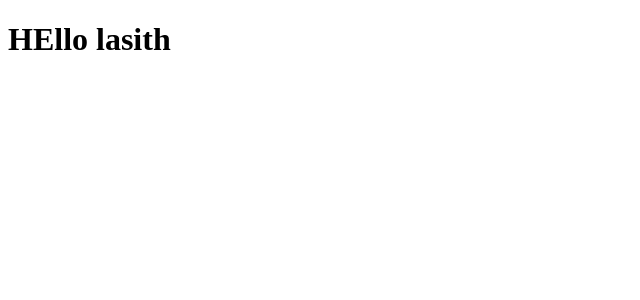
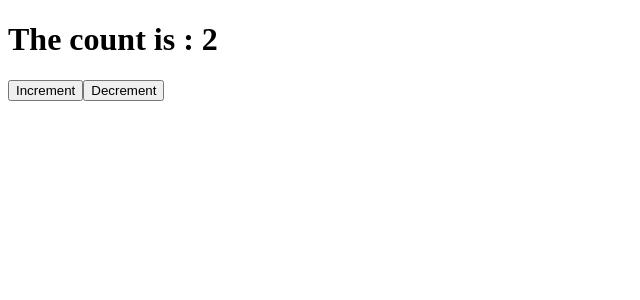
Before and after one commit to Lasith22/data-structures-and-algorithms, a React (Vite) app in the folder practice react/: page / in a window 1280 px wide. Shown: the top 300 px of the page, without its empty margins (0-640 px from the left). Built offline with nearby package versions, Linux system fonts and the light colour scheme.

Commit message:
learn redux toolkit

```diff
--- a/practice react/package.json
+++ b/practice react/package.json
@@ -10,8 +10,10 @@
     "preview": "vite preview"
   },
   "dependencies": {
+    "@reduxjs/toolkit": "^2.3.0",
     "react": "^18.3.1",
-    "react-dom": "^18.3.1"
+    "react-dom": "^18.3.1",
+    "react-redux": "^9.1.2"
   },
   "devDependencies": {
     "@types/react": "^18.3.3",
--- a/practice react/src/App.jsx
+++ b/practice react/src/App.jsx
@@ -5,17 +5,11 @@ import DisplayCount from './components/props/DisplayCount';
 import UseState from './components/hooks/UseState';
 import TestUseEffect from './components/hooks/UseEffect';
 import UseRef from './components/hooks/UseRef';
+import ReduxCounter from './components/redux1/ReduxCounter';
 function App() {
-  const [count, setCount] = useState(1);
-
   return (
     <>
-      <Hello />
-      {/* <LearnProps name="lasithsss" />
-      <DisplayCount count={count} setCount={setCount} /> */}
-      {/* <UseState /> */}
-      {/* <TestUseEffect /> */}
-      {/* <UseRef /> */}
+      <ReduxCounter />
     </>
   );
 }
--- /dev/null
+++ b/practice react/src/components/redux1/ReduxCounter.jsx
@@ -0,0 +1,18 @@
+import React, { useState } from 'react';
+import { useDispatch, useSelector } from 'react-redux';
+import { decrement, increment } from './counter';
+
+const ReduxCounter = () => {
+  const { count } = useSelector((state) => state.counter);
+  const dispatch = useDispatch();
+  return (
+    <>
+      <h1>The count is : {count} </h1>
+
+      <button onClick={() => dispatch(increment())}>Increment</button>
+      <button onClick={() => dispatch(decrement())}>Decrement</button>
+    </>
+  );
+};
+
+export default ReduxCounter;
--- /dev/null
+++ b/practice react/src/components/redux1/counter.js
@@ -0,0 +1,30 @@
+import { createSlice } from '@reduxjs/toolkit';
+
+const initialState = {
+  count: 2,
+};
+
+export const counterSlice = createSlice({
+  name: 'counter',
+  initialState,
+  reducers: {
+    increment: (state) => {
+      // Redux Toolkit allows us to write "mutating" logic in reducers. It
+      // doesn't actually mutate the state because it uses the Immer library,
+      // which detects changes to a "draft state" and produces a brand new
+      // immutable state based off those changes
+      state.count += 1;
+    },
+    decrement: (state) => {
+      state.count -= 1;
+    },
+    incrementByAmount: (state, action) => {
+      state.count += action.payload;
+    },
+  },
+});
+
+// Action creators are generated for each case reducer function
+export const { increment, decrement, incrementByAmount } = counterSlice.actions;
+
+export default counterSlice.reducer;
--- /dev/null
+++ b/practice react/src/components/redux1/store.js
@@ -0,0 +1,10 @@
+import { configureStore } from '@reduxjs/toolkit';
+import counterReducer from './counter';
+import { todoSlice } from './todoSlice';
+
+export const store = configureStore({
+  reducer: {
+    counter: counterReducer,
+    todos: todoSlice,
+  },
+});
--- /dev/null
+++ b/practice react/src/components/redux1/todoSlice.js
@@ -0,0 +1,26 @@
+import { createSlice } from '@reduxjs/toolkit';
+
+const initialState = {
+  todos: [],
+};
+
+export const todoSlice = createSlice({
+  name: 'todos',
+  initialState,
+  reducers: {
+    addTodo: (state, action) => {
+      state.todos.push({
+        id: Date.now(),
+        text: action.payload,
+      });
+    },
+    removeTodo: (state, action) => {
+      state.todos = state.todos.filter((todo) => todo !== action.payload);
+    },
+  },
+});
+// Export the actions
+export const { addTodo, removeTodo } = todoSlice.actions;
+
+// Export the reducer
+export default todoSlice.reducer;
--- a/practice react/src/main.jsx
+++ b/practice react/src/main.jsx
@@ -1,5 +1,11 @@
-import React from "react";
-import ReactDOM from "react-dom/client";
-import App from "./App.jsx";
+import React from 'react';
+import ReactDOM from 'react-dom/client';
+import App from './App.jsx';
+import { store } from '../src/components/redux1/store.js';
+import { Provider } from 'react-redux';
 
-ReactDOM.createRoot(document.getElementById("root")).render(<App />);
+ReactDOM.createRoot(document.getElementById('root')).render(
+  <Provider store={store}>
+    <App />
+  </Provider>,
+);
```
Also changed, not shown: 1 other file (tests, documents, lock files or other folders).
